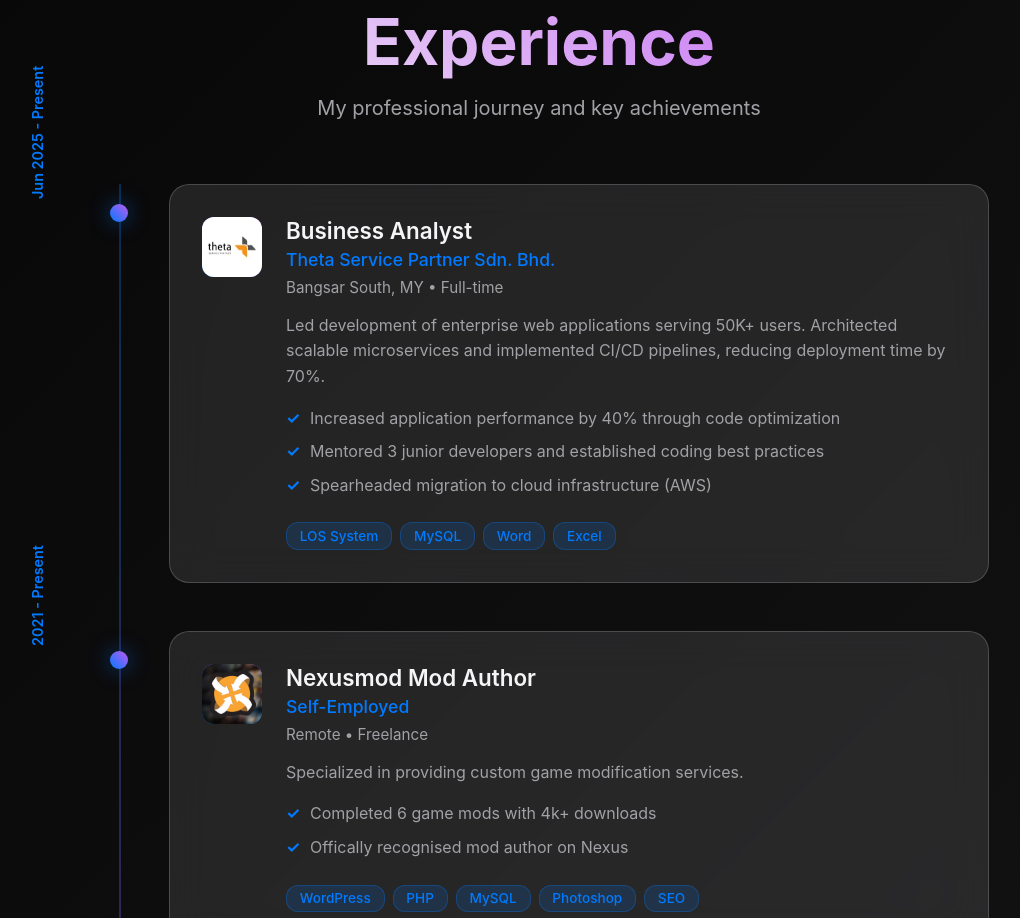
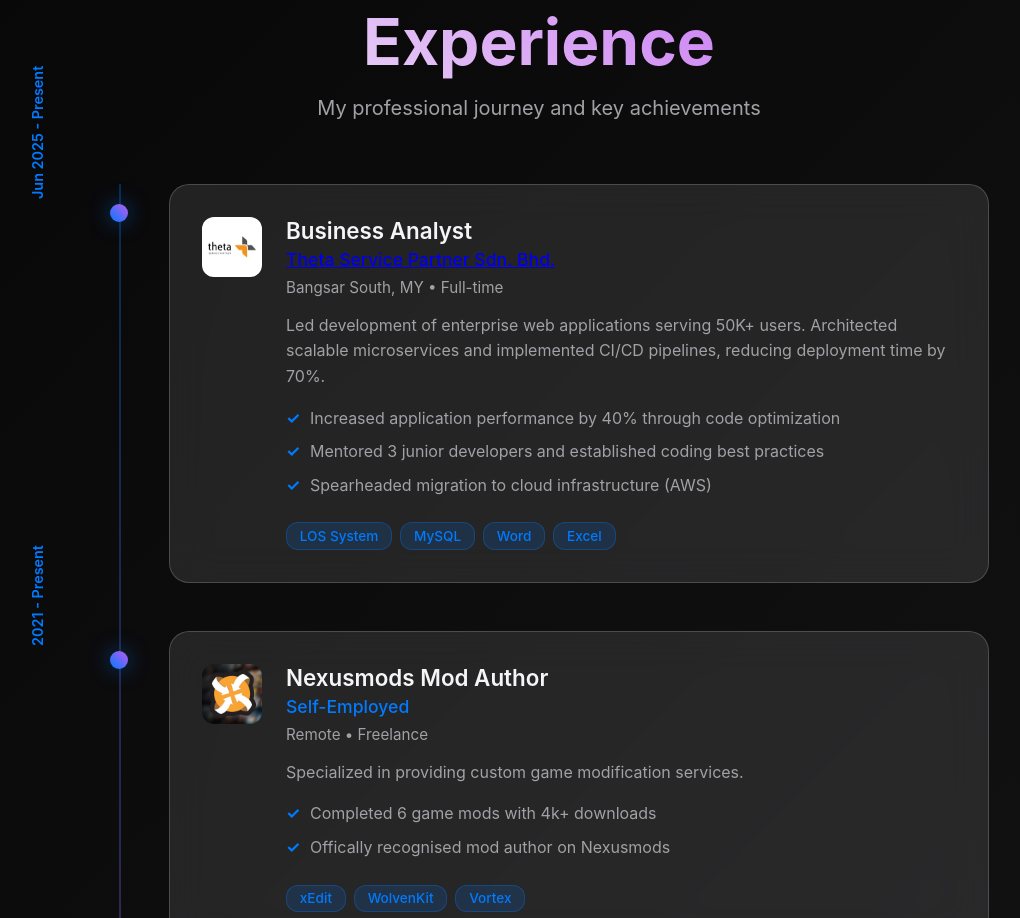
Before and after one commit to limjosun/limjosun.github.io, a plain HTML site: page index.html in a window 1280 px wide. Shown: the part 1677-2595 px from the top of the page, without its empty margins (101-1121 px from the left). Drawn offline with Linux system fonts and the light colour scheme.

Commit message:
Update index.html

```diff
--- a/index.html
+++ b/index.html
@@ -802,7 +802,11 @@
                         </div>
                         <div class="experience-details">
                             <h3>Business Analyst</h3>
-                            <h4>Theta Service Partner Sdn. Bhd.</h4>
+                            <h4>
+                                  <a href="https://www.thetasp.com/" target="_blank" rel="noopener noreferrer">
+                                      Theta Service Partner Sdn. Bhd.
+                                  </a>
+                            </h4>
                             <p class="location">Bangsar South, MY • Full-time</p>
                             <p class="description">Led development of enterprise web applications serving 50K+ users. Architected scalable microservices and implemented CI/CD pipelines, reducing deployment time by 70%.</p>
                             <ul class="achievements">
@@ -827,20 +831,18 @@
                             <img src="images/nexus-logo.png" alt="Nexusmods Logo" class="logo-placeholder">
                         </div>
                         <div class="experience-details">
-                            <h3>Nexusmod Mod Author</h3>
+                            <h3>Nexusmods Mod Author</h3>
                             <h4>Self-Employed</h4>
                             <p class="location">Remote • Freelance</p>
                             <p class="description">Specialized in providing custom game modification services.</p>
                             <ul class="achievements">
                                 <li>Completed 6 game mods with 4k+ downloads</li>
-                                <li>Offically recognised mod author on Nexus</li>
+                                <li>Offically recognised mod author on Nexusmods</li>
                             </ul>
                             <div class="skills-used">
-                                <span class="skill-tag">WordPress</span>
-                                <span class="skill-tag">PHP</span>
-                                <span class="skill-tag">MySQL</span>
-                                <span class="skill-tag">Photoshop</span>
-                                <span class="skill-tag">SEO</span>
+                                <span class="skill-tag">xEdit</span>
+                                <span class="skill-tag">WolvenKit</span>
+                                <span class="skill-tag">Vortex</span>
                             </div>
                         </div>
                     </div>
```
